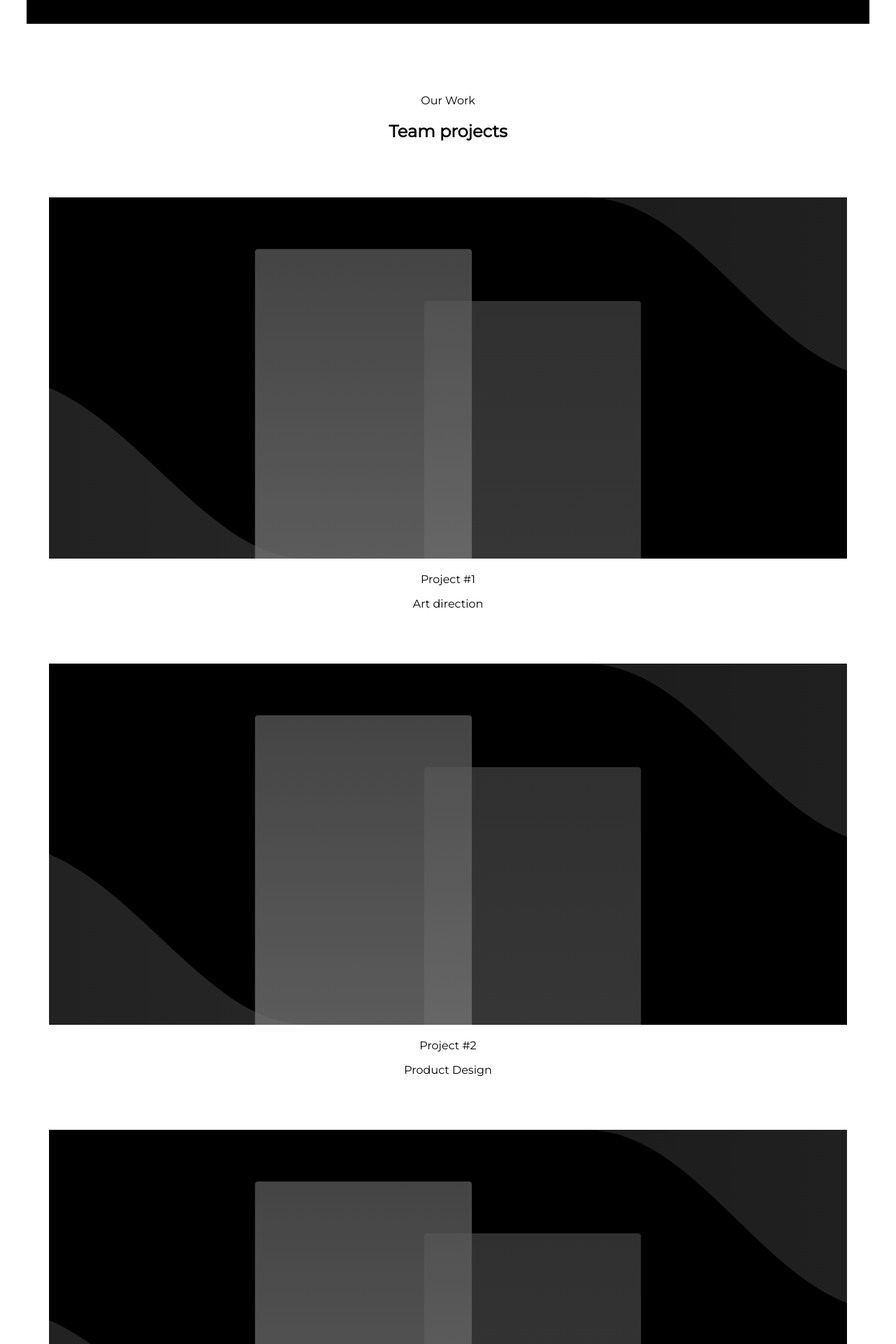
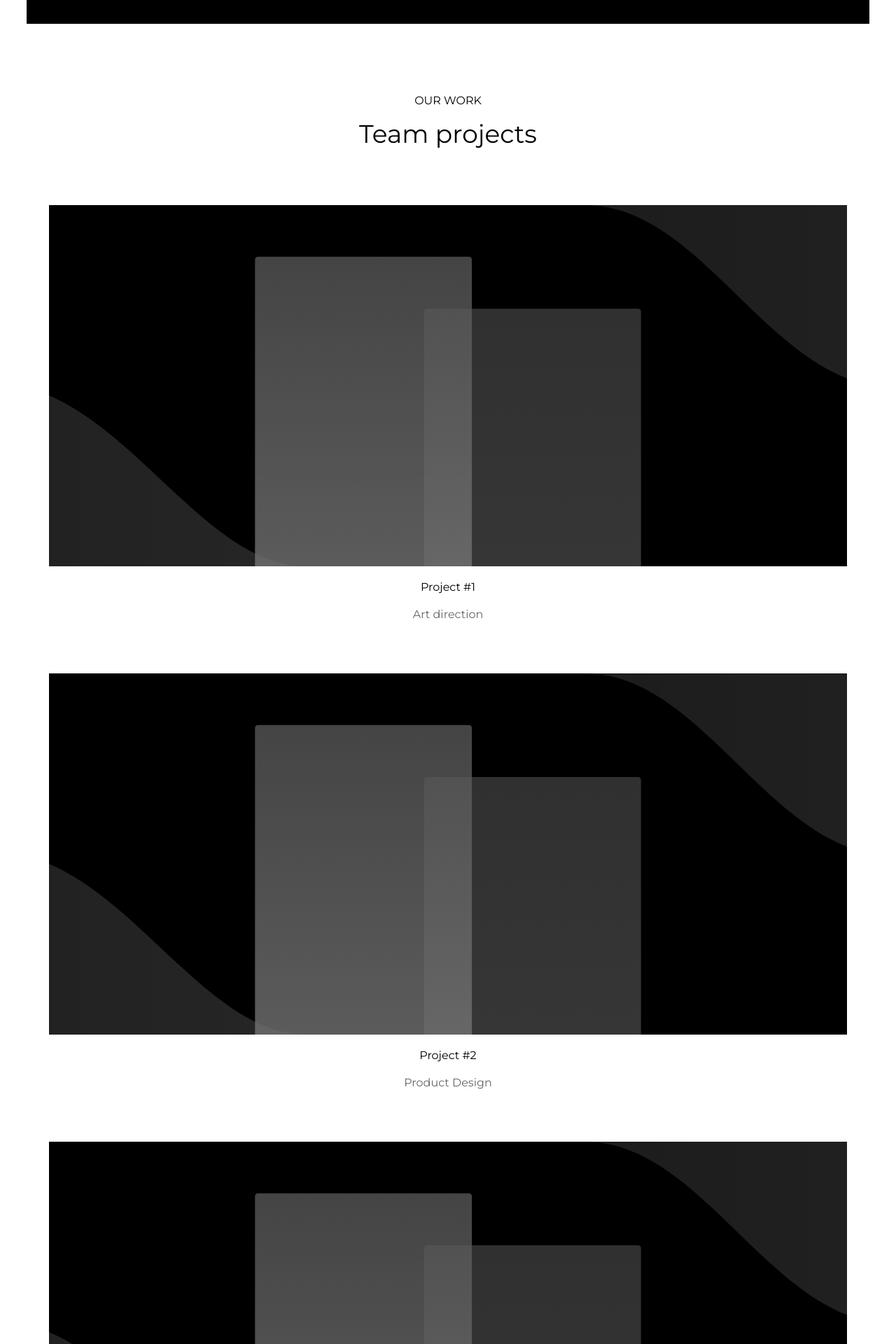
Before and after one commit to thegalluzz/webflow-template-remake, a Next.js app: page /projects in a window 1280 px wide. Shown: the part 700-2620 px from the top of the page at 70% size. Built offline with nearby package versions, Linux system fonts and the light colour scheme.

Commit message:
modified project grid css

```diff
--- a/pages/projects.tsx
+++ b/pages/projects.tsx
@@ -24,8 +24,8 @@ export default function Projects() {
                 <section className={styles.ProjectsSection}>
                     <div className={styles.ProjectsSectionContainer}>
                         <div className={styles.ProjectsSectionTitle}>
-                            <p>Our Work</p>
-                            <h2>Team projects</h2>
+                            <p>OUR WORK</p>
+                            <h2 className={styles.HeadingJumboSmall}>Team projects</h2>
                         </div>
                         <div className={styles.ProjectsGrid}>
                             <div>
@@ -33,7 +33,7 @@ export default function Projects() {
                             </div>
                             <div>
                                 <p>Project #1</p>
-                                <p>Art direction</p>
+                                <p className={styles.ParagraphLight}>Art direction</p>
                             </div>
                         </div>
                         <div className={styles.ProjectsGrid}>
@@ -42,7 +42,7 @@ export default function Projects() {
                             </div>
                             <div>
                                 <p>Project #2</p>
-                                <p>Product Design</p>
+                                <p className={styles.ParagraphLight}>Product Design</p>
                             </div>
                         </div>
                         <div className={styles.ProjectsGrid}>
@@ -51,7 +51,7 @@ export default function Projects() {
                             </div>
                             <div>
                                 <p>Project #3</p>
-                                <p>Animation</p>
+                                <p className={styles.ParagraphLight}>Animation</p>
                             </div>
                         </div>
                     </div>
```
